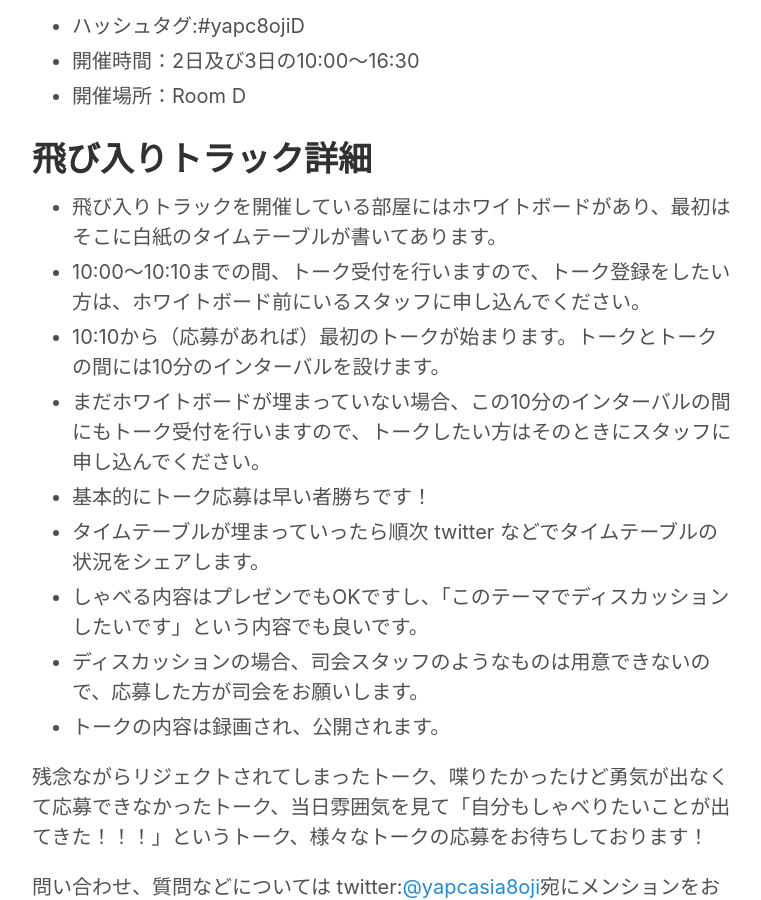
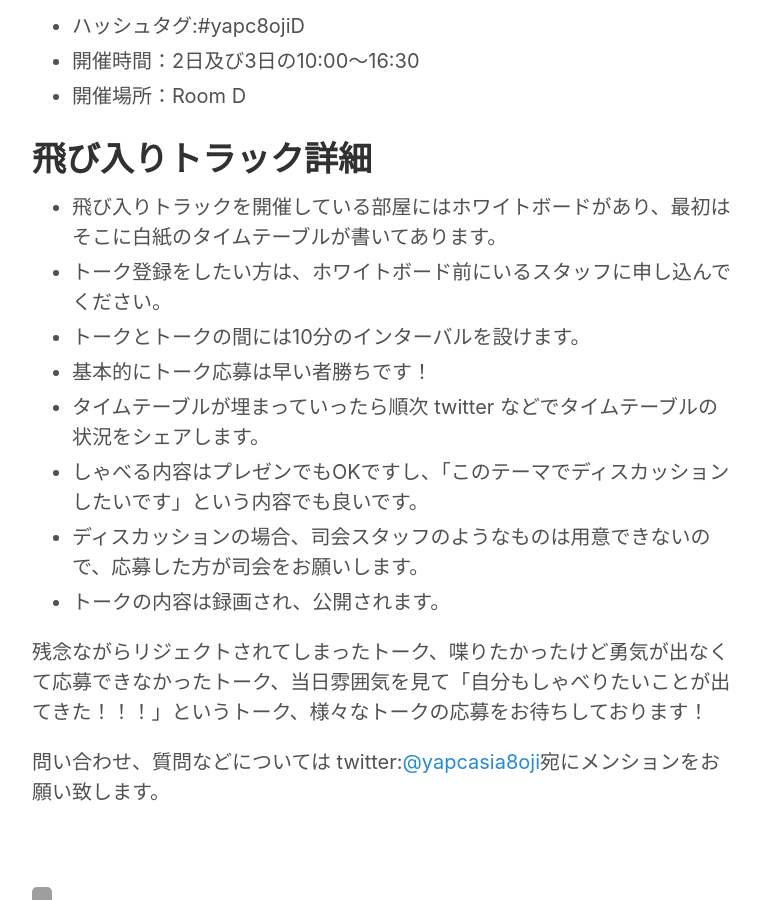
Before and after one commit to hachiojipm/yapcasia-8oji-2016mid, a Jekyll site: the page built from jumping_in_track.md, in a window 1280 px wide and 900 px high, scrolled down 1032 px. Shown: the whole window, without its empty margins (258-1019 px from the left). Built offline with Jekyll 4.4.1, drawn with Linux system fonts in a browser that asks for light colours; comment, search, counter and statistics services are not loaded; grey boxes are pictures that could not be loaded.

Commit message:
トーク応募の方法わかりやすくした

```diff
--- a/jumping_in_track.md
+++ b/jumping_in_track.md
@@ -13,9 +13,8 @@ title: jumping in track
 # 飛び入りトラック詳細
 
 * 飛び入りトラックを開催している部屋にはホワイトボードがあり、最初はそこに白紙のタイムテーブルが書いてあります。
-* 10:00〜10:10までの間、トーク受付を行いますので、トーク登録をしたい方は、ホワイトボード前にいるスタッフに申し込んでください。
-* 10:10から（応募があれば）最初のトークが始まります。トークとトークの間には10分のインターバルを設けます。
-* まだホワイトボードが埋まっていない場合、この10分のインターバルの間にもトーク受付を行いますので、トークしたい方はそのときにスタッフに申し込んでください。
+* トーク登録をしたい方は、ホワイトボード前にいるスタッフに申し込んでください。
+* トークとトークの間には10分のインターバルを設けます。
 * 基本的にトーク応募は早い者勝ちです！
 * タイムテーブルが埋まっていったら順次 twitter などでタイムテーブルの状況をシェアします。
 * しゃべる内容はプレゼンでもOKですし、「このテーマでディスカッションしたいです」という内容でも良いです。
```
